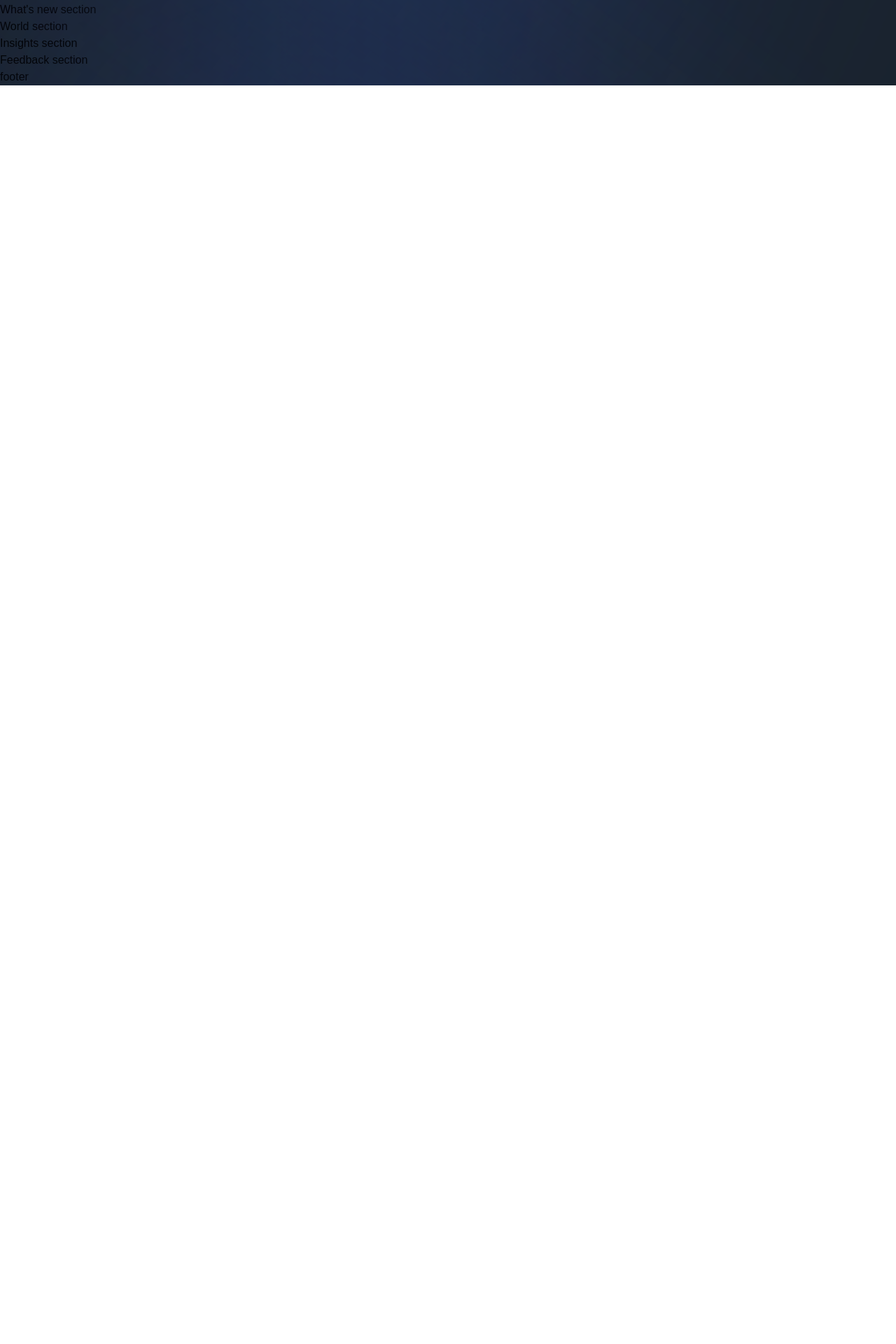
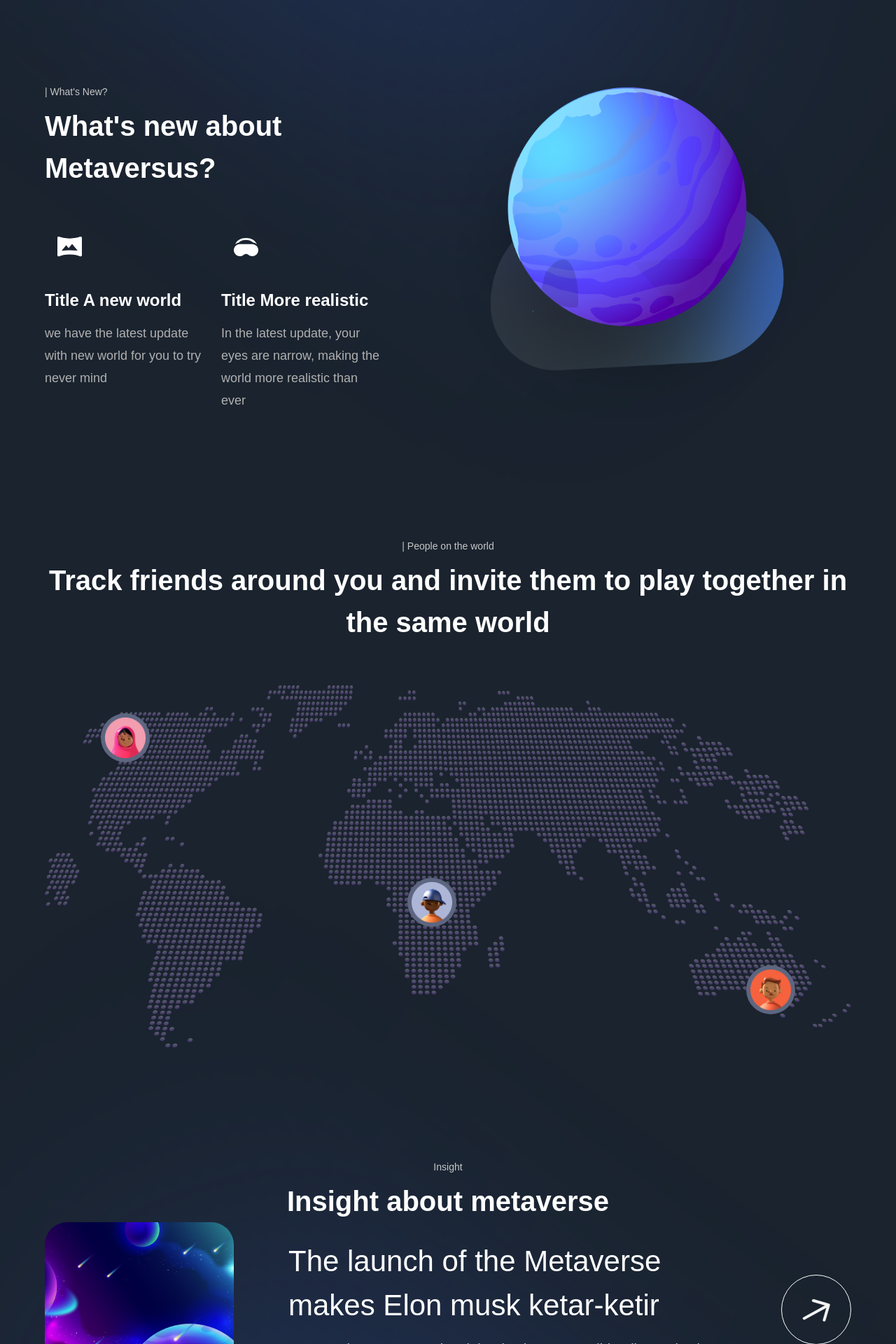
Before and after one commit to lakshaygoyal01/Metaversus, a Next.js app: page / in a window 1280 px wide. Shown: the part 3340-5260 px from the top of the page at 70% size. Before the commit the page ends 3462 px from the top, so only its background shows below. Built offline with nearby package versions, Linux system fonts and the light colour scheme; a web font is replaced by a local one.

Commit message:
Project Completed

```diff
--- a/app/head.js
+++ b/app/head.js
@@ -1,6 +1,6 @@
 const Head = () => (
   <>
-    <title>Metaverse</title>
+    <title>Metaversus</title>
     <meta name="viewport" content="width=device-width, initial-scale=1" />
     <link rel="icon" href="/favicon.ico" />
   </>
--- a/components/Footer.jsx
+++ b/components/Footer.jsx
@@ -1,9 +1,55 @@
-'use client';
+"use client";
+
+import { motion } from "framer-motion";
+import { socials } from "../constants";
+
+import styles from "../styles";
+import { footerVariants } from "../utils/motion";
 
 const Footer = () => (
-  <footer>
-    footer
-  </footer>
+  <motion.footer
+    variants={footerVariants}
+    initial="hidden"
+    whileInView="show"
+    className={`${styles.paddings} py-8 relative`}
+  >
+    <div className="footer-gradient" />
+    <div className={`${styles.innerWidth} mx-auto flex flex-col gap-8`}>
+      <div className="flex items-center justify-between flex-wrap gap-5">
+        <h4 className="font-bold md:text-[64px] text-[44px] text-white">
+          Enter the Metaverse
+        </h4>
+        <button
+          type="button"
+          className="flex items-center h-fit py-4 px-6 bg-[#24618b] rounded-[32px] gap-[12px]"
+        >
+          <img
+            src="/headset.svg"
+            alt="headset"
+            className="w-[24px] h-[24px] object-contain"
+          />
+          <span className="font-normal text-[16px] text-white">
+            ENTER METAVERSE
+          </span>
+        </button>
+      </div>
+
+      <div className="flex flex-col">
+        <div className="mb-[50px] h-[2px] bg-white opacity-10" />
+        <div className="flex items-center justify-between flex-wrap gap-4">
+          <h4 className="font-normal text-[14px] text-white ">Metaversus</h4>
+          <p className="font-normal text-[14px] text-white opacity-50">
+            Copyright © 2022-2023 Metaversus. All rights reserved.
+          </p>
+          <div className="flex gap-4 cursor-pointer">
+            {socials.map((social) => (
+              <img key={social.name} src={social.url} alt={social.name} />
+            ))}
+          </div>
+        </div>
+      </div>
+    </div>
+  </motion.footer>
 );
 
 export default Footer;
--- a/components/InsightCard.jsx
+++ b/components/InsightCard.jsx
@@ -1,9 +1,29 @@
-'use client';
+"use client";
 
-const InsightCard = () => (
-  <div>
-    Insight Card
-  </div>
+import { motion } from "framer-motion";
+
+import { fadeIn } from "../utils/motion";
+
+const InsightCard = ({ imgUrl, title, subtitle, index }) => (
+  <motion.div
+    variants={fadeIn("up", "spring", index * 0.5, 1)}
+    className="flex md:flex-row flex-col gap-4"
+  >
+    <img
+      src={imgUrl}
+      alt="planet-01"
+      className="md:w-[270px] w-full h-[250px] rounded-[32px] object-cover"
+    />
+    <div className="w-full flex justify-between items-center">
+      <div className="flex-1 md:ml-[62px] flex flex-col max-w-[650px]">
+        <h4 className="font-normal lg:text-[42px] text-[26px] text-white">{title}</h4>
+        <p className="mt-[16px] font-normal lg:text-[20px] text-[14px] text-secondary-white">{subtitle}</p>
+      </div>
+      <div className="lg:flex hidden items-center justify-center w-[100px] h-[100px] rounded-full bg-transparent border-[1px] border-white">
+        <img src="arrow.svg" alt="arrow" className="w-[40%] h-[40%] object-contain" />
+      </div>
+    </div>
+  </motion.div>
 );
 
 export default InsightCard;
--- a/components/NewFeatures.jsx
+++ b/components/NewFeatures.jsx
@@ -1,6 +1,18 @@
-const NewFeatures = () => (
-  <div>
-    New Features
+import styles from "../styles";
+
+const NewFeatures = ({ imgUrl, title, subtitle }) => (
+  <div className="flex-1 flex flex-col sm:max-w-[250px] min:-w-[210px]">
+    <div
+      className={`${styles.flexCenter} w-[70px] h-[70px] rounded-[24px] bg-{#323f5d}`}
+    >
+      <img src={imgUrl} alt="icon" className="w-1/2 h-1/2 object-contain" />
+    </div>
+    <h1 className="mt-[26px] font-bold text-[24px] leading-[30px] text-white">
+      Title {title}
+    </h1>
+    <p className="flex-1 mt-[16px] font-normal text-[18px] text-[#b0b0b0] leading-[32px]">
+      {subtitle}
+    </p>
   </div>
 );
 
--- a/sections/Feedback.jsx
+++ b/sections/Feedback.jsx
@@ -1,8 +1,60 @@
-'use client';
+"use client";
+
+import { motion } from "framer-motion";
+
+import styles from "../styles";
+import { fadeIn, staggerContainer, zoomIn } from "../utils/motion";
 
 const Feedback = () => (
-  <section>
-    Feedback section
+  <section className={`${styles.paddings} relative z-10`}>
+    <motion.div
+      variants={staggerContainer}
+      initial="hidden"
+      whileInView="show"
+      viewport={{ once: "false", amount: 0.25 }}
+      className={`${styles.innerWidth} mx-auto flex lg:flex-row flex-col gap-6`}
+    >
+      <motion.div
+        variants={fadeIn("right", "tween", 0.2, 1)}
+        className="flex-[0.5] lg:max-w-[370px] flex justify-end flex-col gradient-05 sm:p-8 p-4 rounded-[32px] border-[1px] border-[#6a6a6a] relative"
+      >
+        <div className="feedback-gradient" />
+        <div>
+          <h4 className="font-bold sm:text-[32px] text-[26px] sm:leading-[40px] leading-[36px]  text-white">
+            Samantha
+          </h4>
+          <p className="mt-[8px] font-normal sm:text-[18px] text-[12px] sm:leading-[22px] leading-[16px] text-white">
+            Founder | Metaversus
+          </p>
+        </div>
+        <p className="mt-[24px] font-normal sm:text-[24px] text-[18px] sm:leading-[45px] leading-[39px] text-white">
+          “With the development of today's technology, metaverse is very useful
+          for today's work, or can be called web 3.0. by using metaverse you can
+          use it as anything”
+        </p>
+      </motion.div>
+
+      <motion.div
+        variants={fadeIn("left", "tween", 0.2, 1)}
+        className="relative flex-1 flex justify-center items-center"
+      >
+        <img
+          src="/planet-09.png"
+          alt="planet-09"
+          className="w-full lg:h-[610px] h-auto min-h-[210px] object-cover rounded-[40px]"
+        />
+        <motion.div
+          variants={zoomIn(0.4, 1)}
+          className="lg:block hidden absolute -left-[10%] top-[3%]"
+        >
+          <img
+            src="/stamp.png"
+            alt="stamp"
+            className="w-[155px] h-[155px] object-contain"
+          />
+        </motion.div>
+      </motion.div>
+    </motion.div>
   </section>
 );
 
--- a/sections/Insights.jsx
+++ b/sections/Insights.jsx
@@ -1,9 +1,34 @@
 'use client';
 
+import { motion } from "framer-motion";
+
+import styles from "../styles";
+import { staggerContainer, } from "../utils/motion";
+import { InsightCard, TitleText, TypingText } from "../components";
+import { insights } from "../constants";
+
+
 const Insights = () => (
-  <section>
-    Insights section
-  </section>
+  <section className={`${styles.paddings} relative z-10`}>
+    <motion.div
+      variants={staggerContainer}
+      initial="hidden"
+      whileInView="show"
+      viewport={{ once: "false", amount: 0.25 }}
+      className={`${styles.innerWidth} mx-auto flex flex-col`}
+    >
+      <TypingText  title="Insight"
+      textStyles="text-center"
+      />
+      <TitleText title="Insight about metaverse"
+      textStyles="text-center" />
+      <div className="mt[50px] flex flex-col gap-[30px]">
+        {insights.map ((insights, index) => (
+          <InsightCard key={`insight-${index}`} {...insights} index={index + 1} />
+        ))}
+      </div>
+    </motion.div>
+    </section>
 );
 
 export default Insights;
--- a/sections/WhatsNew.jsx
+++ b/sections/WhatsNew.jsx
@@ -1,8 +1,44 @@
-'use client';
+"use client";
+
+import { motion } from "framer-motion";
+
+import styles from "../styles";
+import { staggerContainer, fadeIn, planetVariants } from "../utils/motion";
+import { NewFeatures, TitleText, TypingText } from "../components";
+import { newFeatures } from "../constants";
 
 const WhatsNew = () => (
-  <section>
-    What's new section
+  <section className={`${styles.paddings} relative z-10`}>
+    <motion.div
+      variants={staggerContainer}
+      initial="hidden"
+      whileInView="show"
+      viewport={{ once: "false", amount: 0.25 }}
+      className={`${styles.innerWidth} mx-auto flex lg:flex-row flex-col gap-8`}
+    >
+      <motion.div
+        variants={fadeIn("right", "tween", 0.2, 1)}
+        className="flex-[0.75] flex justify-center flex-col"
+      >
+        <TypingText title="| What's New?" />
+        <TitleText title={<>What's new about Metaversus?</>} />
+        <div className="mt-[48px] flex flex-wrap justify-between gap-[24px]">
+          {newFeatures.map((feature) => (
+            <NewFeatures key={feature.title} {...feature} />
+          ))}
+        </div>
+      </motion.div>
+      <motion.div
+        variants={planetVariants("right")}
+        className={`flex-1 ${styles.flexCenter}`}
+      >
+        <img
+          src="/whats-new.png"
+          alt="get-started"
+          className="w-[90%] h-[90%] object-contain"
+        />
+      </motion.div>
+    </motion.div>
   </section>
 );
 
--- a/sections/World.jsx
+++ b/sections/World.jsx
@@ -1,8 +1,55 @@
-'use client';
+"use client";
+
+import { motion } from "framer-motion";
+
+import styles from "../styles";
+import { staggerContainer, fadeIn } from "../utils/motion";
+import { TitleText, TypingText } from "../components";
 
 const World = () => (
-  <section>
-    World section
+  <section className={`${styles.paddings} relative z-10`}>
+    <motion.div
+      variants={staggerContainer}
+      initial="hidden"
+      whileInView="show"
+      viewport={{ once: "false", amount: 0.25 }}
+      className={`${styles.innerWidth} mx-auto flex flex-col `}
+    >
+      <TypingText title="| People on the world" textStyles="text-center" />
+      <TitleText
+        title={
+          <>
+            Track friends around you and invite them to play together in the
+            same world
+          </>
+        }
+        textStyles="text-center"
+      />
+
+      <motion.div
+        variants={fadeIn("up", "tween", 0.3, 1)}
+        className="relative mt-[60px] flex-w-full h-[550px]"
+      >
+        <div>
+        <img src="/map.png" alt="map" className="w-full h-full object-cover" />
+        </div>
+        <div className="absolute bottom-20 right-20 w-[70px] h-[70px] p-[6px] rounded-full bg-[#5d6680]">
+          <img src="people-01.png" alt="people" className="w-full h-full" />
+        </div>
+        <div className="absolute top-10 left-20 w-[70px] h-[70px] p-[6px] rounded-full bg-[#5d6680]">
+          <img src="people-02.png" alt="people" className="w-full h-full" />
+        </div>
+        <div className="absolute top-1/2 left-[45%] w-[70px] h-[70px] p-[6px] rounded-full bg-[#5d6680]">
+          <img src="people-03.png" alt="people" className="w-full h-full" />
+        </div>
+        {/* <div className="absolute top-[240px] left-[230px] w-[217px] h-[167px]">
+          <img src="planet-02.png" alt="planet" className=" h-full w-full border-radius-[500px]" />
+        </div> */}
+        {/* <div className="absolute top-[30px] right-[150px] w-[196px] h-[150px] Effect: Layer blur Scale Mode: Crop">
+          <img src="planet-03.png" alt="planet" className=" h-full w-full border-radius-[500px]" />
+        </div> */}
+      </motion.div>
+    </motion.div>
   </section>
 );
 
```
